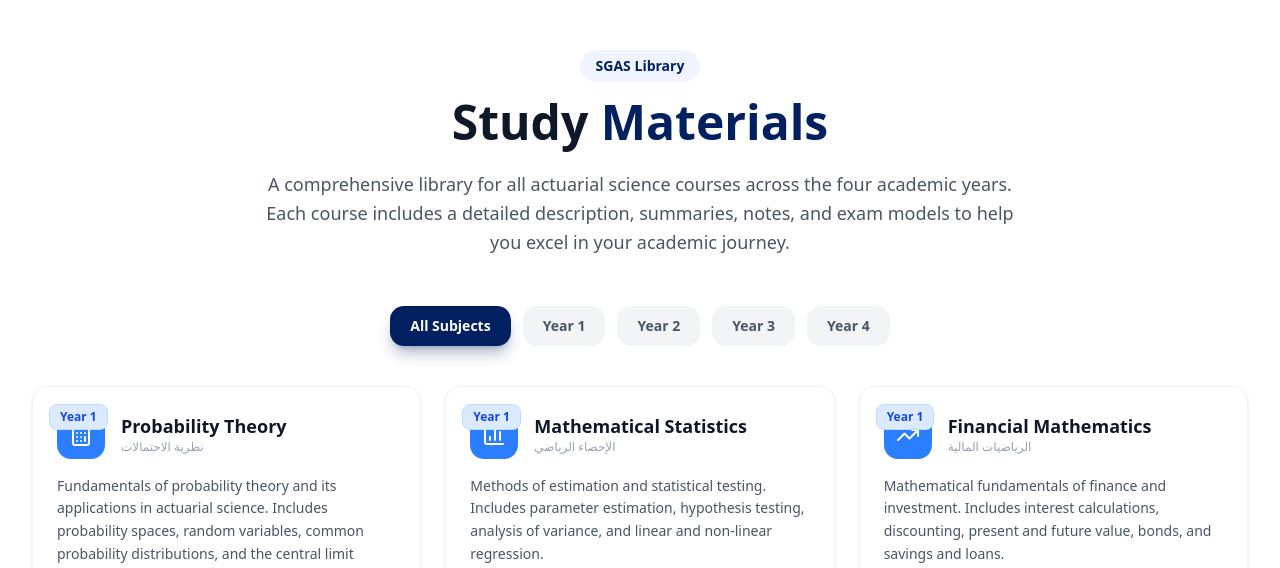
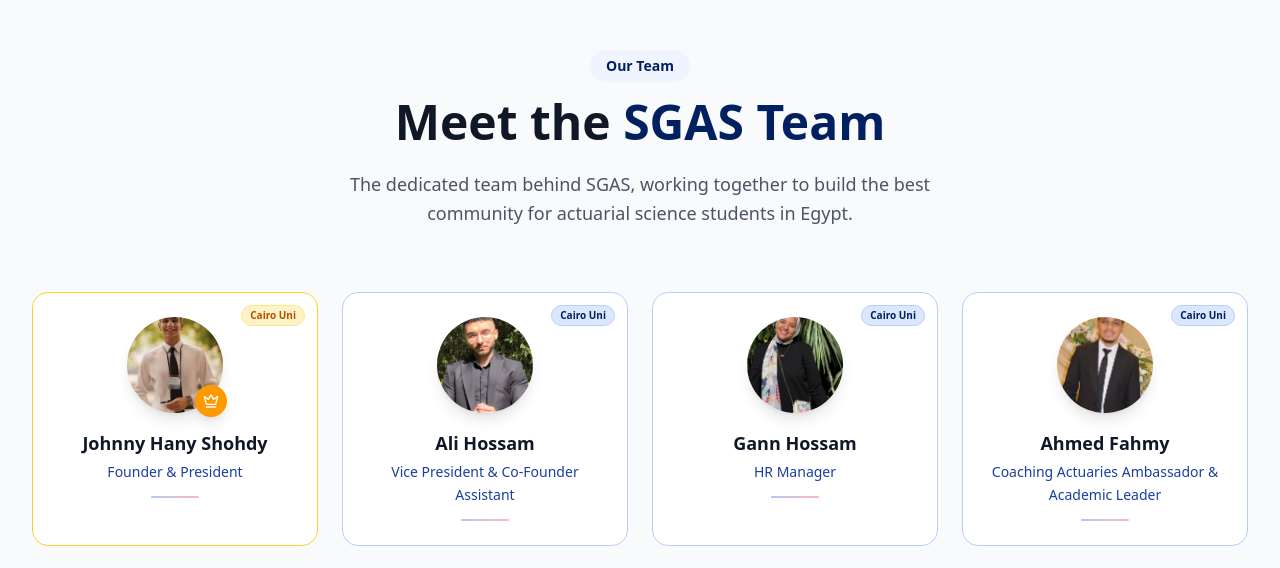
Before and after one commit to JohnnyHany/sgas-website, a Next.js app: page / in a window 1280 px wide. Shown: the part 3133-3701 px from the top of the page. Built offline with nearby package versions, Linux system fonts and the light colour scheme.

Commit message:
Fix: add team section and remove materials

```diff
--- a/src/app/page.tsx
+++ b/src/app/page.tsx
@@ -2,7 +2,7 @@ import Navbar from "@/components/sgas/Navbar";
 import HeroSection from "@/components/sgas/HeroSection";
 import AboutSection from "@/components/sgas/AboutSection";
 import UniversitiesSection from "@/components/sgas/UniversitiesSection";
-import MaterialsSection from "@/components/sgas/MaterialsSection";
+import TeamSection from "@/components/sgas/TeamSection";
 import EventsSection from "@/components/sgas/EventsSection";
 import JoinSection from "@/components/sgas/JoinSection";
 import Footer from "@/components/sgas/Footer";
@@ -15,7 +15,7 @@ export default function Home() {
         <HeroSection />
         <AboutSection />
         <UniversitiesSection />
-        <MaterialsSection />
+        <TeamSection />
         <EventsSection />
         <JoinSection />
       </main>
```
